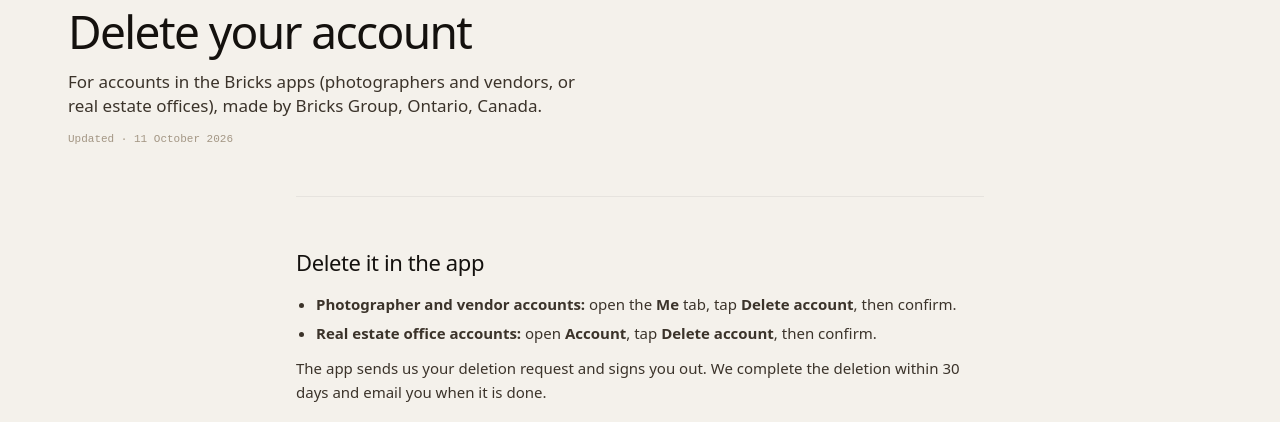
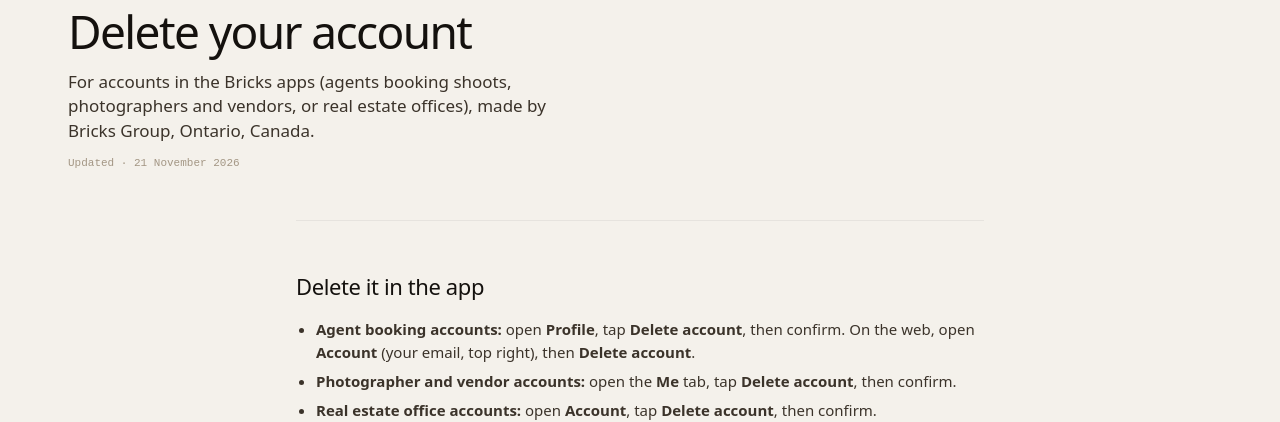
Before and after one commit to bricks-group/bricks-site, a Next.js app: page /account-deletion in a window 1280 px wide. Shown: the part 223-645 px from the top of the page. Built offline with nearby package versions, Linux system fonts and the light colour scheme; no server answers; a web font is replaced by a local one.

Commit message:
Account deletion page: add Companion (agent booking) app and web steps; updated date
(cherry-picked from bfe00c5 onto oaiq-narrow 180ac0f for safe www ship)

```diff
--- a/src/app/account-deletion/page.tsx
+++ b/src/app/account-deletion/page.tsx
@@ -27,10 +27,10 @@ export default function AccountDeletionPage() {
           <span className="badge">Legal</span>
           <h1>Delete your account</h1>
           <p className="sub">
-            For accounts in the Bricks apps (photographers and vendors, or real estate offices), made by
-            Bricks Group, Ontario, Canada.
+            For accounts in the Bricks apps (agents booking shoots, photographers and vendors, or real estate
+            offices), made by Bricks Group, Ontario, Canada.
           </p>
-          <div className="updated">Updated · 11 October 2026</div>
+          <div className="updated">Updated · 21 November 2026</div>
         </div>
       </section>
 
@@ -38,6 +38,10 @@ export default function AccountDeletionPage() {
         <section className="block" id="in-app">
           <h2>Delete it in the app</h2>
           <ul>
+            <li>
+              <strong>Agent booking accounts:</strong> open <strong>Profile</strong>, tap <strong>Delete account</strong>, then
+              confirm. On the web, open <strong>Account</strong> (your email, top right), then <strong>Delete account</strong>.
+            </li>
             <li>
               <strong>Photographer and vendor accounts:</strong> open the <strong>Me</strong> tab, tap <strong>Delete account</strong>, then
               confirm.
```
